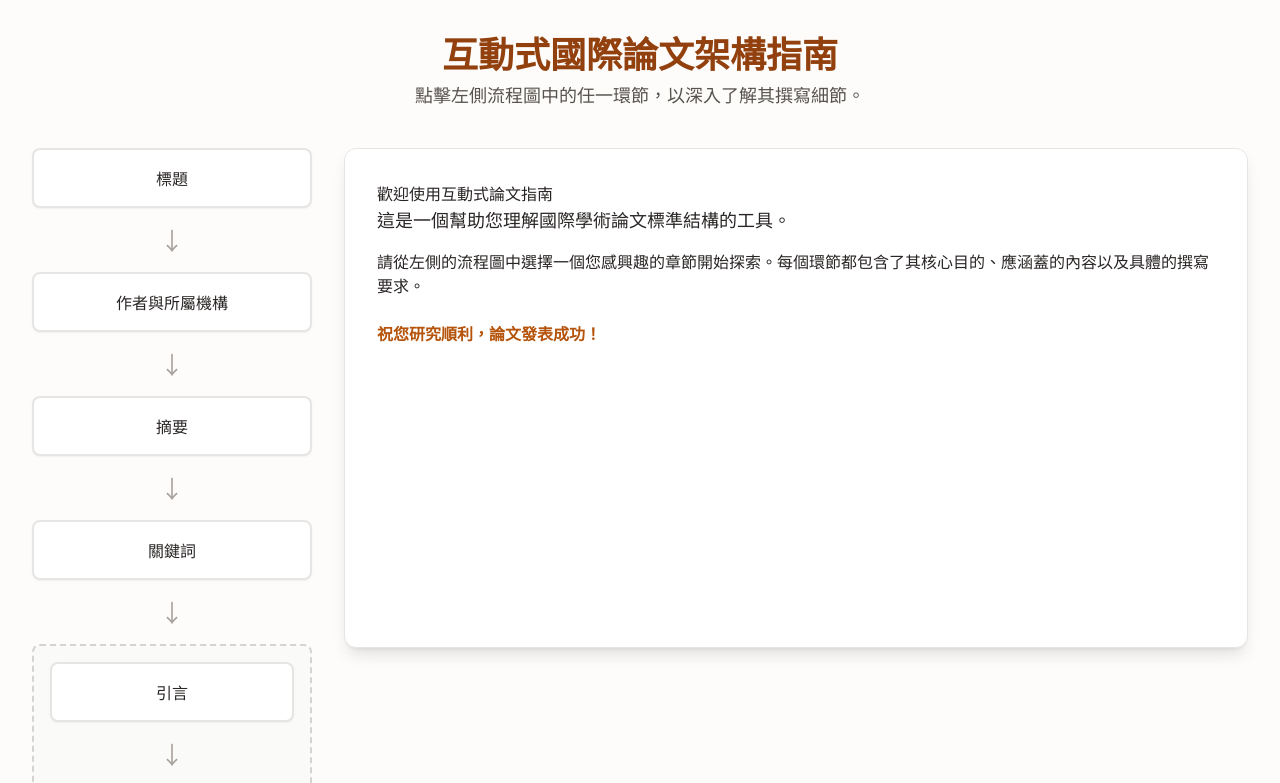
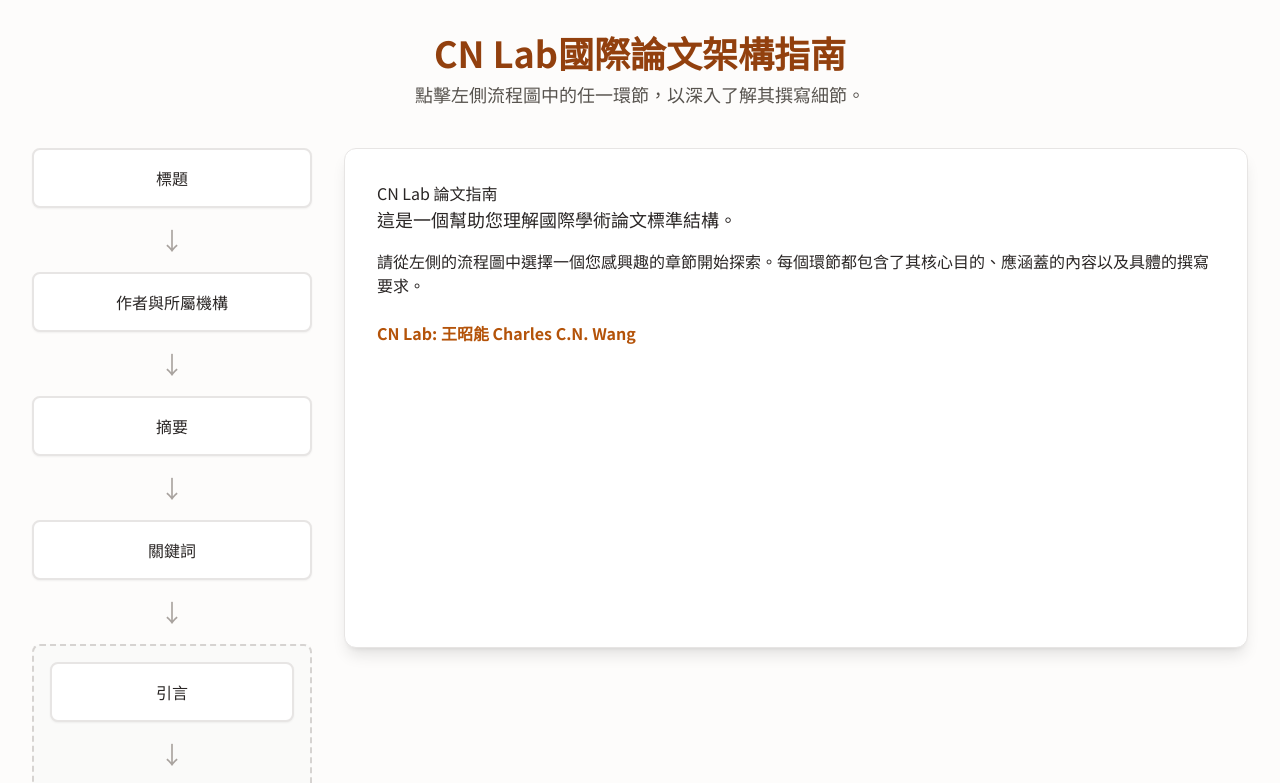
Before and after one commit to chaoneng/Learnthepublicationprocess, a plain HTML site: page index.html in a window 1280 px wide. Shown: the top 783 px of the page. Drawn offline with nearby package versions, Linux system fonts and the light colour scheme.

Commit message:
Update index.html
Signed-off-by: Charles C.N. Wang <chaoneng.wang@gmail.com>

```diff
--- a/index.html
+++ b/index.html
@@ -3,7 +3,7 @@
 <head>
     <meta charset="UTF-8">
     <meta name="viewport" content="width=device-width, initial-scale=1.0">
-    <title>互動式國際論文架構指南</title>
+    <title>CN Lab 國際論文架構指南</title>
     <script src="https://cdn.tailwindcss.com"></script>
     <script src="https://cdn.jsdelivr.net/npm/chart.js"></script>
     <link rel="preconnect" href="https://fonts.googleapis.com">
@@ -71,7 +71,7 @@
 
     <div class="container mx-auto p-4 md:p-8">
         <header class="text-center mb-10">
-            <h1 class="text-3xl md:text-4xl font-bold text-amber-800">互動式國際論文架構指南</h1>
+            <h1 class="text-3xl md:text-4xl font-bold text-amber-800">CN Lab國際論文架構指南</h1>
             <p class="mt-2 text-lg text-stone-600">點擊左側流程圖中的任一環節，以深入了解其撰寫細節。</p>
         </header>
 
@@ -129,8 +129,8 @@
                 <h3 class="text-xl font-bold mb-4">重要撰寫建議</h3>
                 <ul class="list-disc list-inside space-y-2">
                     <li><strong>目標期刊：</strong>在開始撰寫前，確定您希望投稿的期刊，並仔細閱讀其「作者須知」(Author Guidelines)。</li>
-                    <li><strong>清晰邏輯：</strong>確保各章節之間有清晰的邏輯聯繫，內容連貫。</li>
-                    <li><strong>精確語言：</strong>使用精確、客觀的學術語言，避免模糊不清的表述。</li>
+                    <li><strong>清晰邏輯：：</strong>確保各章節之間有清晰的邏輯聯繫，內容連貫。</li>
+                    <li><strong>精確語言：：</strong>使用精確、客觀的學術語言，避免模糊不清的表述。</li>
                     <li><strong>反覆修改：</strong>初稿完成後，請務必反覆修改、潤色，並尋求同行或英語母語者審閱以提升品質。</li>
                 </ul>
              </div>
@@ -140,11 +140,11 @@
     <script>
         const paperData = {
             'welcome': {
-                title: '歡迎使用互動式論文指南',
+                title: 'CN Lab 論文指南',
                 content: `
-                    <p class="text-lg">這是一個幫助您理解國際學術論文標準結構的工具。</p>
+                    <p class="text-lg">這是一個幫助您理解國際學術論文標準結構。</p>
                     <p class="mt-4">請從左側的流程圖中選擇一個您感興趣的章節開始探索。每個環節都包含了其核心目的、應涵蓋的內容以及具體的撰寫要求。</p>
-                    <p class="mt-6 text-amber-700 font-semibold">祝您研究順利，論文發表成功！</p>
+                    <p class="mt-6 text-amber-700 font-semibold">CN Lab: 王昭能 Charles C.N. Wang</p>
                 `
             },
             'title': {
@@ -174,18 +174,18 @@
                     <ul>
                         <li><strong>目的 (Purpose)：</strong>標明所有貢獻者及其學術單位。<br>
                             To identify all contributors and their academic affiliations.</li>
-                        <li><strong>要求 (Requirements)：</strong>包含作者姓名、機構名稱、城市、國家，並標明通訊作者（Corresponding Author）。<br>
+                        <li><strong>要求 (Requirements)：)：</strong>包含作者姓名、機構名稱、城市、國家，並標明通訊作者（Corresponding Author）。<br>
                             Include author names, institutional affiliations, city, country, and designate the corresponding author.</li>
                         <li><strong>範例 (Example) - 生物資訊學/智慧醫療 (Bioinformatics/Smart Healthcare)：</strong>
                             <p class="mt-2 p-2 bg-stone-50 rounded-md border border-stone-200">
-                                <strong>中文：</strong>張小明<sup>1</sup>, 王大華<sup>2,*</sup><br>
-                                <sup>1</sup>國立臺灣大學生物資訊學研究所, 臺北市, 臺灣<br>
-                                <sup>2</sup>長庚紀念醫院智慧醫療中心, 桃園市, 臺灣<br>
-                                <sup>*</sup>通訊作者：wang.dh@cgmh.org.tw<br>
-                                <strong>英文：</strong>Xiao-Ming Chang<sup>1</sup>, Da-Hua Wang<sup>2,*</sup><br>
-                                <sup>1</sup>Graduate Institute of Bioinformatics, National Taiwan University, Taipei, Taiwan<br>
-                                <sup>2</sup>Smart Healthcare Center, Chang Gung Memorial Hospital, Taoyuan, Taiwan<br>
-                                <sup>*</sup>Corresponding Author: wang.dh@cgmh.org.tw
+                                <strong>中文：</strong>張小明<sup>1</sup>, 王昭能 Charles C.N. Wang<sup>2,*</sup><br>
+                                <sup>1</sup>亞洲大學生物資訊與醫學資訊學系, 臺中市, 臺灣<br>
+                                <sup>2</sup>亞洲大學生物資訊與醫學資訊學系, 臺中市, 臺灣<br>
+                                <sup>*</sup>通訊作者：wang.cn@asia.edu.tw<br>
+                                <strong>英文：</strong>Xiao-Ming Chang<sup>1</sup>, Charles C.N. Wang<sup>2,*</sup><br>
+                                <sup>1</sup>Department of Bioinformatics and Medical Informatics, Asia University, Taichung, Taiwan<br>
+                                <sup>2</sup>Department of Bioinformatics and Medical Informatics, Asia University, Taichung, Taiwan<br>
+                                <sup>*</sup>Corresponding Author: wang.cn@asia.edu.tw
                             </p>
                         </li>
                     </ul>
@@ -258,25 +258,41 @@
                         <li><strong>內容 (Content)：</strong>
                             <ul class="list-disc list-inside ml-4 mt-2 space-y-1">
                                 <li><strong>背景介紹 (General Background)：</strong>介紹研究領域的廣泛背景。<br>
-                                    Introduce the broad background of the research field.</li>
+                                    Introduce the broad background of the research field.
+                                    <p class="mt-2 p-2 bg-stone-50 rounded-md border border-stone-200">
+                                        <strong>中文範例：</strong>癌症是全球主要的死亡原因之一，其複雜性在於多樣的基因組變異。隨著高通量測序技術的發展，產生了海量的基因組數據，為深入理解癌症提供了前所未有的機會。<br>
+                                        <strong>英文範例：</strong>Cancer remains a leading cause of mortality worldwide, with its complexity rooted in diverse genomic variations. The advent of high-throughput sequencing technologies has generated vast amounts of genomic data, offering unprecedented opportunities for a deeper understanding of cancer.
+                                    </p>
+                                </li>
                                 <li><strong>文獻回顧 (Literature Review)：</strong>概述前人研究，指出研究空白或爭議點。<br>
-                                    Summarize previous research, highlighting gaps or controversies.</li>
+                                    Summarize previous research, highlighting gaps or controversies.
+                                    <p class="mt-2 p-2 bg-stone-50 rounded-md border border-stone-200">
+                                        <strong>中文範例：</strong>然而，如何從這些龐大的數據中精確識別致病性基因變異，並將其轉化為臨床可用的預測模型，仍是一個重大挑戰。現有方法在處理稀有變異和整合多模態數據方面存在局限性。<br>
+                                        <strong>英文範例：</strong>However, precisely identifying pathogenic genomic variations from these massive datasets and translating them into clinically actionable predictive models remains a significant challenge. Existing methods have limitations in handling rare variants and integrating multimodal data.
+                                    </p>
+                                </li>
                                 <li><strong>研究問題/目的 (Research Question/Objective)：</strong>明確提出您的研究問題或目標。<br>
-                                    Clearly state your research questions or objectives.</li>
+                                    Clearly state your research questions or objectives.
+                                    <p class="mt-2 p-2 bg-stone-50 rounded-md border border-stone-200">
+                                        <strong>中文範例：</strong>本研究旨在開發一個新型深度學習框架，以克服這些挑戰，並為癌症精準診斷和治療提供更有效的工具。<br>
+                                        <strong>英文範例：</strong>This study aims to develop a novel deep learning framework to overcome these challenges and provide a more effective tool for precise cancer diagnosis and treatment.
+                                    </p>
+                                </li>
                                 <li><strong>研究貢獻/重要性 (Contribution/Significance)：</strong>闡述本研究的獨特貢獻和重要性。<br>
-                                    Elaborate on the unique contributions and significance of this study.</li>
+                                    Elaborate on the unique contributions and significance of this study.
+                                    <p class="mt-2 p-2 bg-stone-50 rounded-md border border-stone-200">
+                                        <strong>中文範例：</strong>本研究的貢獻在於提出了一種能夠整合多源基因組數據的深度學習模型，顯著提高了罕見基因變異的預測準確性，為個性化癌症治療提供了新的策略。<br>
+                                        <strong>英文範例：</strong>The contribution of this study lies in proposing a deep learning model capable of integrating multi-source genomic data, significantly improving the prediction accuracy of rare gene variants, and offering new strategies for personalized cancer treatment.
+                                    </p>
+                                </li>
                                 <li><strong>論文結構概述 (Outline of the Paper - Optional)：</strong>簡要說明後續章節的內容。<br>
-                                    Briefly outline the content of subsequent sections (optional).</li>
+                                    Briefly outline the content of subsequent sections (optional).
+                                    <p class="mt-2 p-2 bg-stone-50 rounded-md border border-stone-200">
+                                        <strong>中文範例：</strong>本論文的其餘部分組織如下：第二章回顧了相關的深度學習和癌症基因組學文獻。第三章詳細闡述了所提出的方法。第四章呈現了實驗結果。第五章對結果進行了討論，並提出了結論和未來工作。<br>
+                                        <strong>英文範例：</strong>The remainder of this paper is organized as follows: Section 2 reviews relevant literature on deep learning and cancer genomics. Section 3 details the proposed methodology. Section 4 presents the experimental results. Section 5 discusses the findings, followed by conclusions and future work.
+                                    </p>
+                                </li>
                             </ul>
-                        </li>
-                        <li><strong>範例 (Example) - 生物資訊學/智慧醫療 (Bioinformatics/Smart Healthcare)：</strong>
-                            <p class="mt-2 p-2 bg-stone-50 rounded-md border border-stone-200">
-                                <strong>中文：</strong><br>
-                                癌症是全球主要的死亡原因之一，其複雜性在於多樣的基因組變異。隨著高通量測序技術的發展，產生了海量的基因組數據，為深入理解癌症提供了前所未有的機會。然而，如何從這些龐大的數據中精確識別致病性基因變異，並將其轉化為臨床可用的預測模型，仍是一個重大挑戰。現有方法在處理稀有變異和整合多模態數據方面存在局限性。本研究旨在開發一個新型深度學習框架，以克服這些挑戰，並為癌症精準診斷和治療提供更有效的工具。
-                                <br>
-                                <strong>英文：</strong><br>
-                                Cancer remains a leading cause of mortality worldwide, with its complexity rooted in diverse genomic variations. The advent of high-throughput sequencing technologies has generated vast amounts of genomic data, offering unprecedented opportunities for a deeper understanding of cancer. However, precisely identifying pathogenic genomic variations from these massive datasets and translating them into clinically actionable predictive models remains a significant challenge. Existing methods have limitations in handling rare variants and integrating multimodal data. This study aims to develop a novel deep learning framework to overcome these challenges and provide a more effective tool for precise cancer diagnosis and treatment.
-                            </p>
                         </li>
                     </ul>
                 `
@@ -317,7 +333,7 @@
                                     Describe the selection criteria, number, and characteristics of study subjects.</li>
                                 <li><strong>數據收集 (Data Collection)：</strong>說明使用的工具、儀器、問卷或訪談方法。<br>
                                     Explain the tools, instruments, questionnaires, or interview methods used.</li>
-                                <li><strong>數據分析 (Data Analysis)：</strong>闡述採用的統計方法、軟體或質性分析技術。<br>
+                                <li><strong>數據分析 (Data Analysis)：：</strong>闡述採用的統計方法、軟體或質性分析技術。<br>
                                     Elaborate on the statistical methods, software, or qualitative analysis techniques employed.</li>
                                 <li><strong>倫理考量 (Ethical Considerations - 如適用)：</strong>說明研究如何符合倫理規範。<br>
                                     Explain how the research complies with ethical guidelines (if applicable).</li>
@@ -373,7 +389,7 @@
                             <ul class="list-disc list-inside ml-4 mt-2 space-y-1">
                                 <li><strong>結果解釋 (Interpretation of Results)：</strong>解釋您的發現意味著什麼。<br>
                                     Explain what your findings mean.</li>
-                                <li><strong>與文獻比較 (Comparison with Literature)：</strong>將您的結果與前人研究進行比較，指出一致性或差異。<br>
+                                <li><strong>與文獻比較 (Comparison with Literature)：：</strong>將您的結果與前人研究進行比較，指出一致性或差異。<br>
                                     Compare your results with previous research, highlighting consistencies or differences.</li>
                                 <li><strong>研究局限性 (Limitations)：</strong>坦誠指出本研究的不足之處。<br>
                                     Candidly point out the shortcomings of this study.</li>
@@ -432,10 +448,10 @@
                         <li><strong>範例 (Example) - 生物資訊學/智慧醫療 (Bioinformatics/Smart Healthcare)：</strong>
                             <p class="mt-2 p-2 bg-stone-50 rounded-md border border-stone-200">
                                 <strong>中文：</strong><br>
-                                本研究由科技部（計畫編號：MOST 112-XXXX-X-XXX-XXX-XXX）提供資金支持。感謝國立臺灣大學生物資訊學研究所的張教授在數據分析方面的指導，以及長庚紀念醫院智慧醫療中心的李醫師提供寶貴的臨床見解。
+                                本研究由科技部（計畫編號：MOST 112-XXXX-X-XXX-XXX-XXX）提供資金支持。感謝亞洲大學生物資訊與醫學資訊學系的張教授在數據分析方面的指導，以及亞洲大學生物資訊與醫學資訊學系的王昭能教授提供寶貴的臨床見解。
                                 <br>
                                 <strong>英文：</strong><br>
-                                This research was supported by funding from the Ministry of Science and Technology (Grant No.: MOST 112-XXXX-X-XXX-XXX-XXX). We thank Professor Chang from the Graduate Institute of Bioinformatics, National Taiwan University, for guidance on data analysis, and Dr. Lee from the Smart Healthcare Center, Chang Gung Memorial Hospital, for providing valuable clinical insights.
+                                This research was supported by funding from the Ministry of Science and Technology (Grant No.: MOST 112-XXXX-X-XXX-XXX-XXX). We thank Professor Chang from the Department of Bioinformatics and Medical Informatics, Asia University, for guidance on data analysis, and Professor Charles C.N. Wang from the Department of Bioinformatics and Medical Informatics, Asia University, for providing valuable clinical insights.
                             </p>
                         </li>
                     </ul>
@@ -453,10 +469,10 @@
                             <p class="mt-2 p-2 bg-stone-50 rounded-md border border-stone-200">
                                 <strong>中文 (APA 7th 版範例)：</strong><br>
                                 張, 小明. (2023). <em>深度學習在癌症基因組學中的應用</em>. 科技出版社。<br>
-                                王, 大華, & 林, 美玲. (2022). 智慧醫療系統中的數據安全挑戰. <em>智慧醫療期刊</em>, <em>15</em>(2), 123-135。<br>
+                                王, 昭能, & 林, 美玲. (2022). 智慧醫療系統中的數據安全挑戰. <em>智慧醫療期刊</em>, <em>15</em>(2), 123-135。<br>
                                 <strong>英文 (APA 7th Edition Example)：</strong><br>
                                 Chang, X. M. (2023). <em>Applications of deep learning in cancer genomics</em>. Science and Technology Press.<br>
-                                Wang, D. H., & Lin, M. L. (2022). Data security challenges in smart healthcare systems. <em>Journal of Smart Healthcare</em>, <em>15</em>(2), 123-135.
+                                Wang, C. N., & Lin, M. L. (2022). Data security challenges in smart healthcare systems. <em>Journal of Smart Healthcare</em>, <em>15</em>(2), 123-135.
                             </p>
                         </li>
                     </ul>
```
